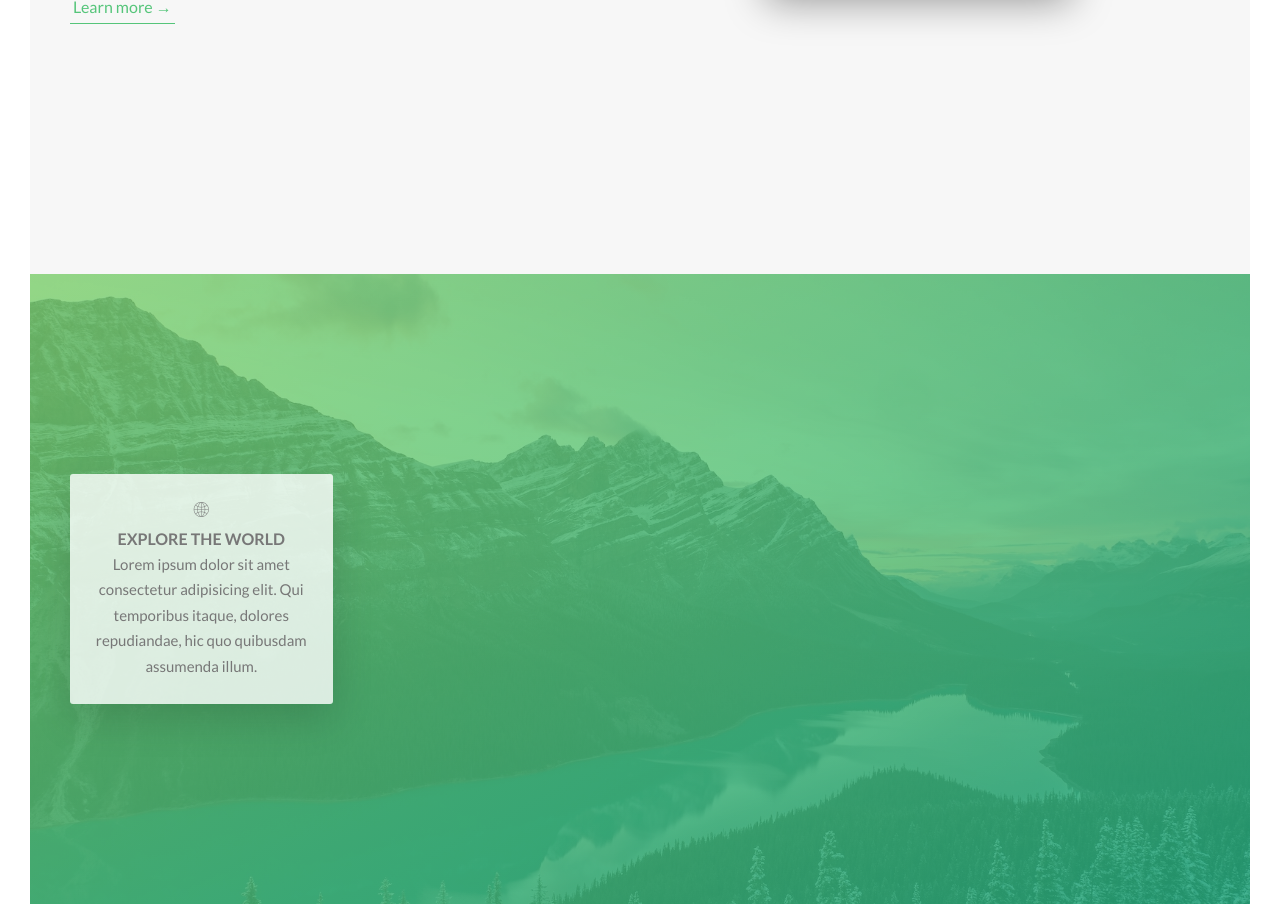
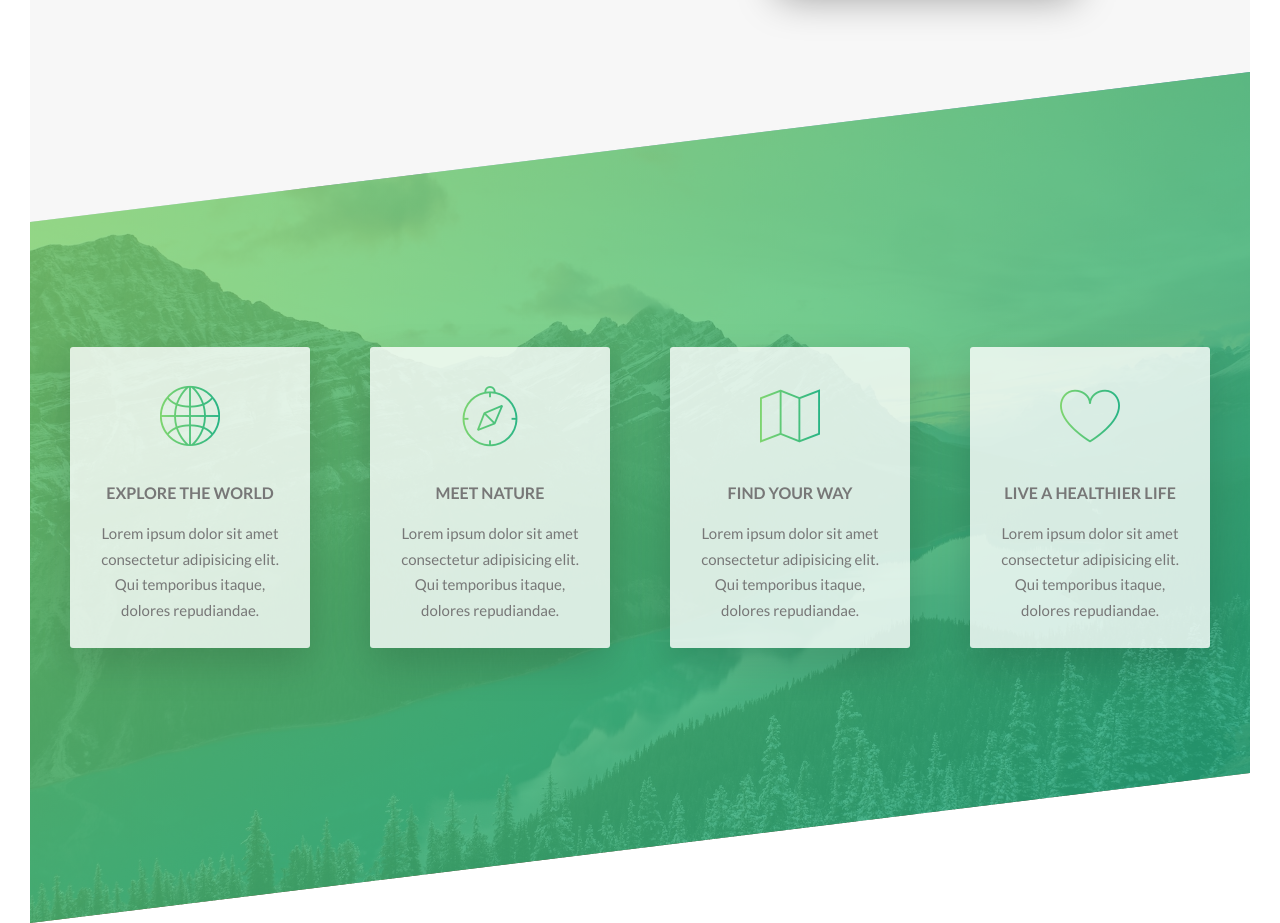
Before and after one commit to grahambewley/Natours, a website: page index.html in a window 1280 px wide. Shown: the part 1337-2260 px from the top of the page. Drawn offline with Linux system fonts and the light colour scheme.

Commit message:
Complete the Features section

```diff
--- a/index.html
+++ b/index.html
@@ -41,7 +41,7 @@
                     <div class="col-1-of-2">
                         <h3 class="heading-tertiary u-margin-bottom-small">You're going to fall in love with nature</h3>
                         <p class="paragraph">
-                            Lorem ipsum dolor sit amet consectetur adipisicing elit. Molestiae fugiat sunt placeat sequi repellendus! Cupiditate accusantium earum, corporis non laboriosam neque numquam quis sequi odit aliquam dignissimos maxime exercitationem quidem.
+                            Lorem ipsum dolor sit amet consectetur adipisicing elit. Molestiae fugiat sunt placeat sequi repellendus! Cupiditate accusantium earum, corporis non laboriosam neque numquam quis sequi odit.
                         </p>
 
                         <h3 class="heading-tertiary u-margin-bottom-small">Live adventures like you never have before</h3>
@@ -70,9 +70,42 @@
                         <div class="feature-box">
                             <!--Old Italics element being used to display an icon from our icon font instead-->
                             <i class="feature-box__icon icon-basic-world"></i>
-                            <h3 class="heading-tertiary">Explore the world</h3>
+                            <h3 class="heading-tertiary u-margin-bottom-small">Explore the world</h3>
                             <p class="feature-box__text">
-                                Lorem ipsum dolor sit amet consectetur adipisicing elit. Qui temporibus itaque, dolores repudiandae, hic quo quibusdam assumenda illum.
+                                Lorem ipsum dolor sit amet consectetur adipisicing elit. Qui temporibus itaque, dolores repudiandae.
+                            </p>
+                        </div>
+                    </div>
+
+                    <div class="col-1-of-4">
+                        <div class="feature-box">
+                            <!--Old Italics element being used to display an icon from our icon font instead-->
+                            <i class="feature-box__icon icon-basic-compass"></i>
+                            <h3 class="heading-tertiary u-margin-bottom-small">Meet nature</h3>
+                            <p class="feature-box__text">
+                                Lorem ipsum dolor sit amet consectetur adipisicing elit. Qui temporibus itaque, dolores repudiandae.
+                            </p>
+                        </div>
+                    </div>
+
+                    <div class="col-1-of-4">
+                        <div class="feature-box">
+                            <!--Old Italics element being used to display an icon from our icon font instead-->
+                            <i class="feature-box__icon icon-basic-map"></i>
+                            <h3 class="heading-tertiary u-margin-bottom-small">Find your way</h3>
+                            <p class="feature-box__text">
+                                Lorem ipsum dolor sit amet consectetur adipisicing elit. Qui temporibus itaque, dolores repudiandae.
+                            </p>
+                        </div>
+                    </div>
+
+                    <div class="col-1-of-4">
+                        <div class="feature-box">
+                            <!--Old Italics element being used to display an icon from our icon font instead-->
+                            <i class="feature-box__icon icon-basic-heart"></i>
+                            <h3 class="heading-tertiary u-margin-bottom-small">Live a healthier life</h3>
+                            <p class="feature-box__text">
+                                Lorem ipsum dolor sit amet consectetur adipisicing elit. Qui temporibus itaque, dolores repudiandae.
                             </p>
                         </div>
                     </div>
--- a/sass/abstracts/_variables.scss
+++ b/sass/abstracts/_variables.scss
@@ -12,7 +12,7 @@ $color-black: #000;
 //GRID
 $grid-width: 114rem;
 $gutter-vertical: 8rem;
-$gutter-horizontal: 3rem;
+$gutter-horizontal: 6rem;
 
 //FONT SIZES
 $default-font-size: 1.6rem;
--- a/sass/components/_feature-box.scss
+++ b/sass/components/_feature-box.scss
@@ -6,12 +6,22 @@
     text-align: center;
     border-radius: 3px;
     box-shadow: 0 1.5rem 4rem rgba($color-black, .15);
+    transition: transform 0.3s;
 
     &__icon {
-
+        font-size: 6rem;
+        margin-bottom: .5rem;
+        display: inline-block;
+        //This puts the color gradient as the background to our icon
+        background-image: linear-gradient(to right, $color-primary-light, $color-primary-dark);
+        //This property clips the background (gradient color) to exactly the size of the text
+        -webkit-background-clip: text;
+        background-clip: text;
+        //Now color set to transparent so that the background gradient shows instead of the text color
+        color: transparent;
     }
 
-    &__text {
-
+    &:hover {
+        transform: scale(1.03) translateY(-1.5rem);
     }
 }
--- a/sass/pages/_home.scss
+++ b/sass/pages/_home.scss
@@ -28,11 +28,18 @@
 
 .section-features {
     padding: 20rem 0;
-
+    margin-top: -10rem;
     background-image: linear-gradient(
         to right bottom,
         rgba($color-primary-light,0.8),
         rgba($color-primary-dark,0.8)),
         url('../img/nat-4.jpg');
     background-size: cover;
+    transform: skewY(-7deg);
+
+    //DIRECT CHILD selector
+    & > * {
+        transform: skewY(7deg);
+    }
+
 }
```
Also changed, not shown: css/style.css.
